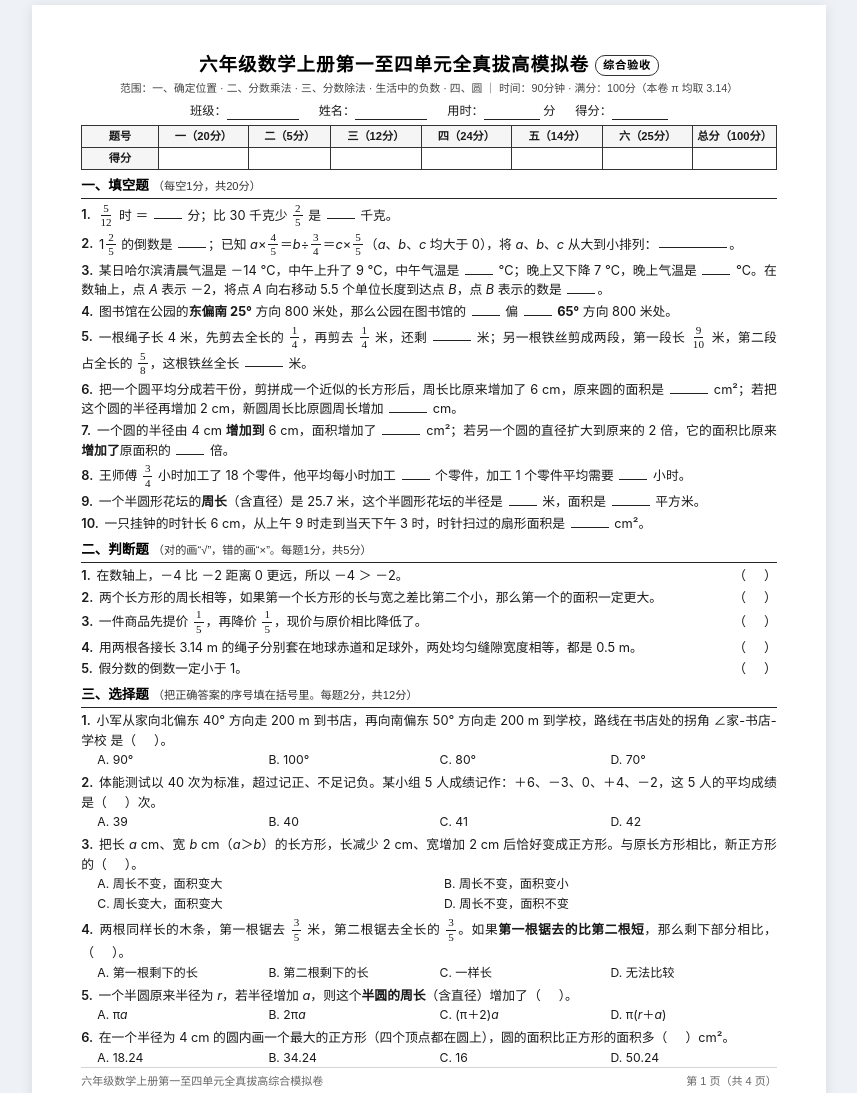
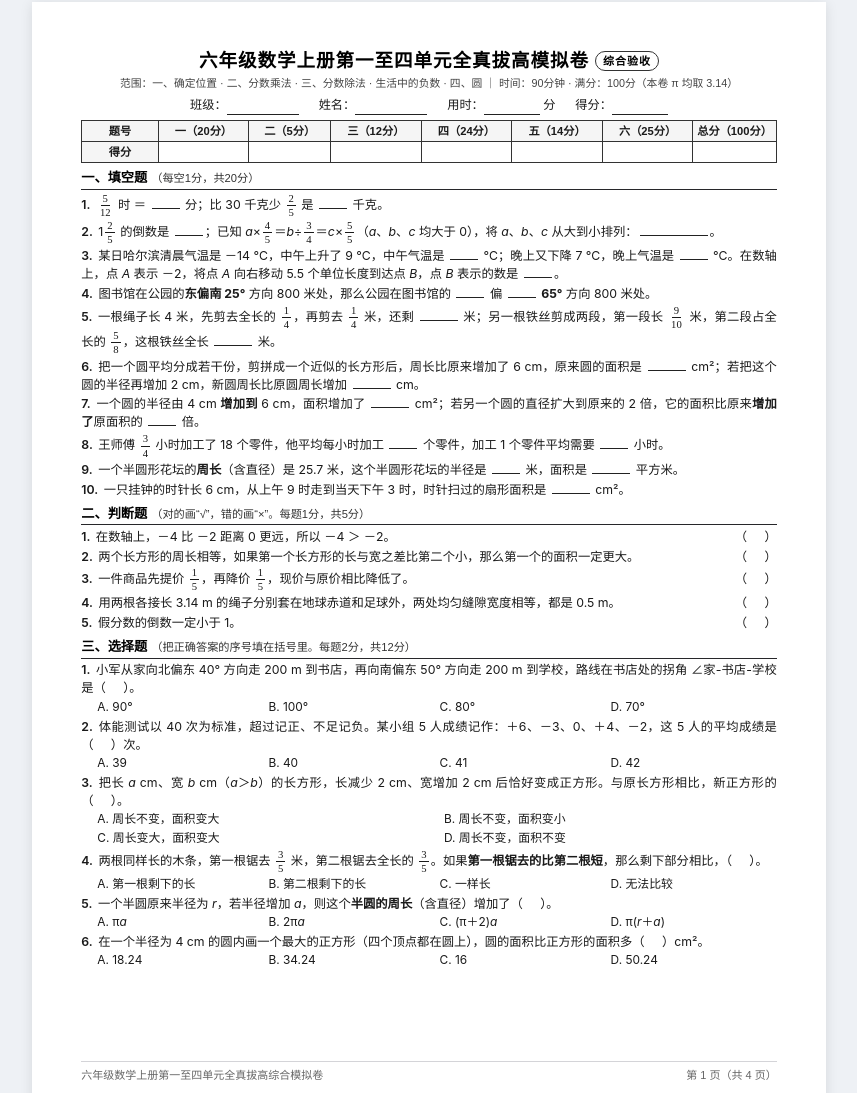
Before and after one commit to AubreyHan/Reid, a plain HTML site: page 小学六年级数学上册一至四单元全真拔高模拟卷(可直接打印A4版).html in a window 1280 px wide. Shown: the part 157-1250 px from the top of the page, without its empty margins (211-1068 px from the left). Drawn offline with Linux system fonts and the light colour scheme.

Commit message:
auto-sync: 2026-11-22 18:06:28 - 1 files (modified: \345\260\217\345\255\246\345\205\255\345\271\264\347\272\247\346\225\260\345\255\246\344\270\212\345\206\214\344\270\200\350\207\263\345\233\233\345\215\225\345\205\203\345\205\250\347\234\237\346\213\224\351\253\230\346\250\241\346\213\237\345\215\267(\345\217\257\347\233\264\346\216\245\346\211\223\345\215\260A4\347\211\210).html)

```diff
--- a/小学六年级数学上册一至四单元全真拔高模拟卷(可直接打印A4版).html
+++ b/小学六年级数学上册一至四单元全真拔高模拟卷(可直接打印A4版).html
@@ -17,8 +17,8 @@
     background: #eef1f5;
     margin: 0;
     padding: 18px 0 40px 0;
-    font-size: 12.8px;
-    line-height: 1.52;
+    font-size: 12.3px;
+    line-height: 1.46;
     -webkit-print-color-adjust: exact;
     print-color-adjust: exact;
   }
@@ -134,10 +134,10 @@
   .score-table td { height: 18px; }
 
   .section-title {
-    font-size: 13.5px;
+    font-size: 13.2px;
     font-weight: 700;
     color: #000;
-    margin: 6px 0 3.5px 0;
+    margin: 5px 0 2.5px 0;
     padding-bottom: 1.5px;
     border-bottom: 1.2px solid #27272a;
     font-family: "PingFang SC", "Microsoft YaHei", sans-serif;
@@ -184,33 +184,33 @@
   .q-num { font-weight: 600; margin-right: 2px; }
 
   .q-list { margin: 0; padding: 0; list-style: none; }
-  .q-list > li { margin-bottom: 2.8px; text-align: justify; }
+  .q-list > li { margin-bottom: 2px; text-align: justify; }
 
   .judge-list li {
     display: flex;
     justify-content: space-between;
     align-items: baseline;
-    margin-bottom: 2.2px;
+    margin-bottom: 1.8px;
   }
   .judge-box { flex-shrink: 0; margin-left: 10px; white-space: nowrap; }
 
-  .choice-item { margin-bottom: 3.5px; }
+  .choice-item { margin-bottom: 2.6px; }
   .choice-stem { text-align: justify; }
   .choice-opts {
     display: grid;
     grid-template-columns: repeat(4, 1fr);
     gap: 5px;
     padding-left: 16px;
-    margin-top: 1px;
-    font-size: 12.2px;
+    margin-top: 0.5px;
+    font-size: 11.9px;
   }
   .choice-opts-2 {
     display: grid;
     grid-template-columns: 1fr 1fr;
-    gap: 1.5px 14px;
+    gap: 1px 14px;
     padding-left: 16px;
-    margin-top: 1px;
-    font-size: 12.2px;
+    margin-top: 0.5px;
+    font-size: 11.9px;
   }
 
   /* 计算题 */
```
